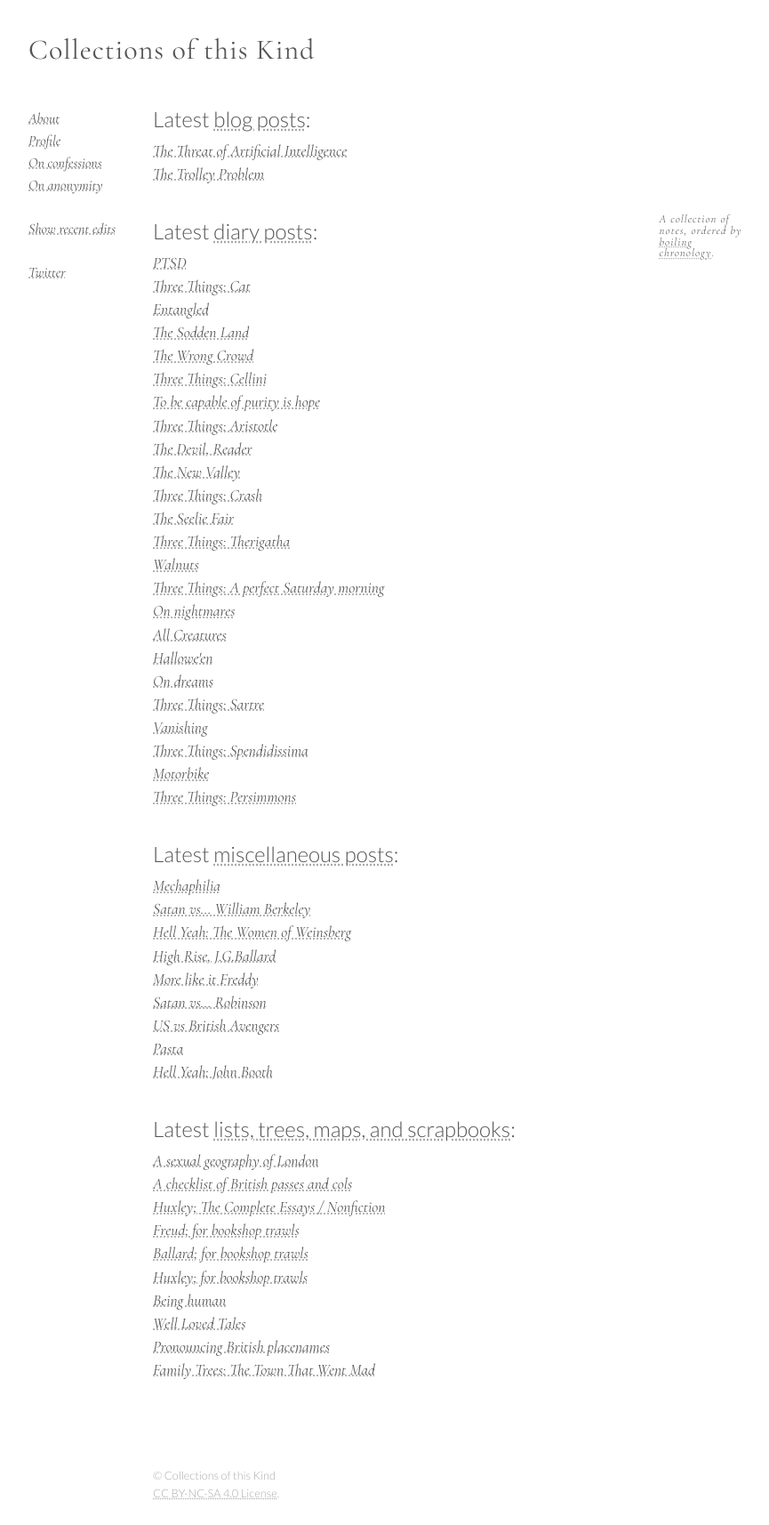
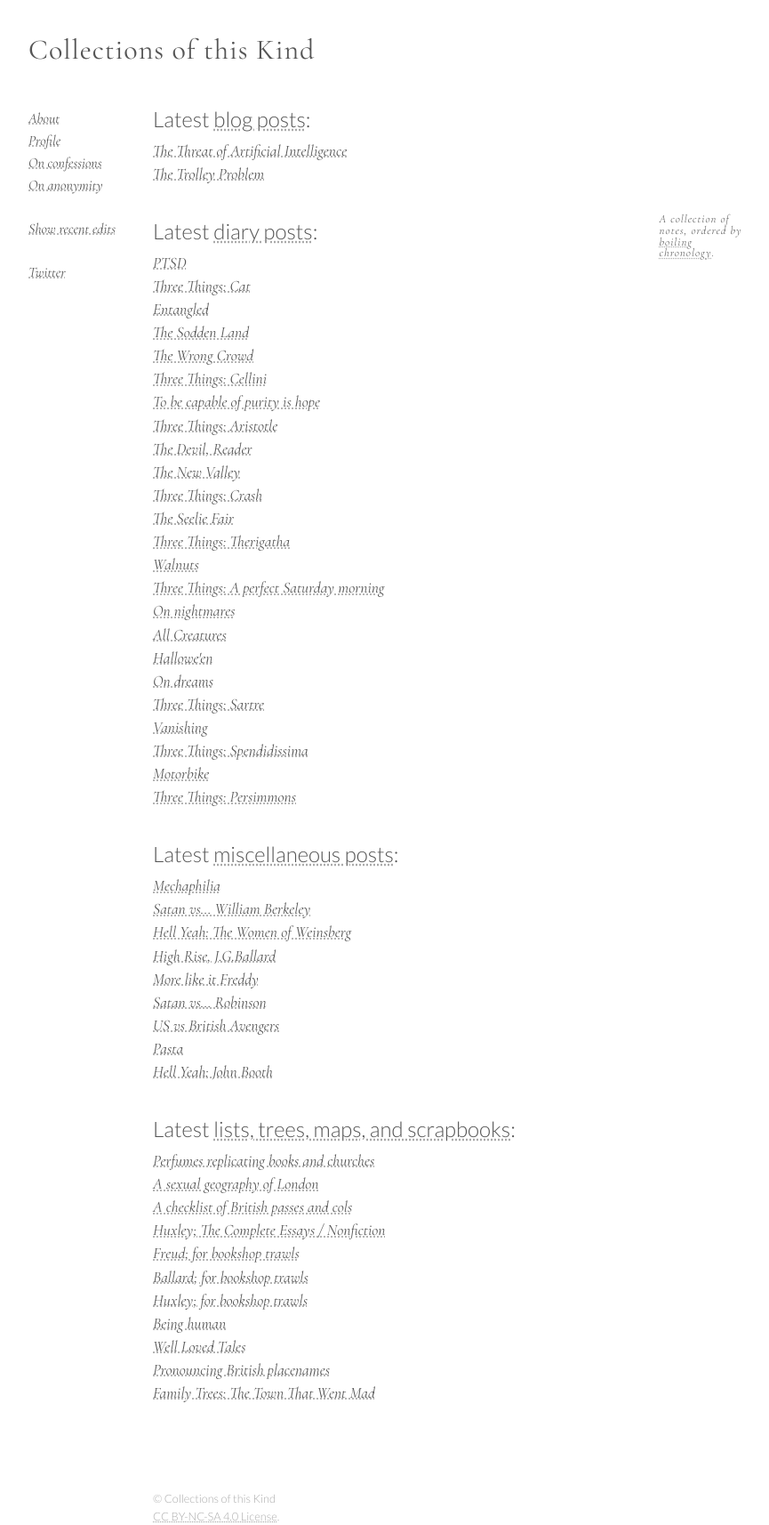
Before and after one commit to CollectionsOfThisKind/collectionsofthiskind.github.io, a Jekyll site: the page built from index.html, in a window 1280 px wide. Shown: the whole page at 89% size, without its empty margins (78-943 px from the left). Built offline with Jekyll 4.4.1, drawn with Linux system fonts in a browser that asks for light colours; before the commit the page ends 1688 px from its top, so only the background shows below that.

Commit message:
Add files via upload

```diff
--- a/index.html
+++ b/index.html
@@ -98,6 +98,7 @@ A collection of notes, ordered by <a href="/pages/about/boiling.html">boiling ch
 <h2 name="lists">Latest <a href="pages/lists/index.html">lists, trees, maps, and scrapbooks</a>:</h2>
 
 <ul class="new">
+<li><a href="pages/lists/lists/perfumes.html">Perfumes replicating books and churches</a></li>
 <li><a href="pages/lists/maps/merriland.html">A sexual geography of London</a></li>
 <li><a href="pages/lists/lists/passes.html">A checklist of British passes and cols</a></li>
 <li><a href="pages/lists/lists/huxley-essays.html">Huxley; The Complete Essays / Nonfiction</a></li>
```
